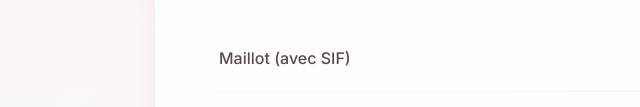
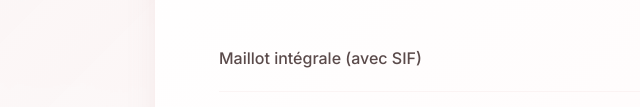
Before and after one commit to anasafanif/skepil, a website built with Vite: page index.html in a window 1280 px wide. Both pictures are taken after a click on the button "Maillot & Jambes". Shown: the part 3496-3603 px from the top of the page, 86-726 px from the left. Built offline with nearby package versions, Linux system fonts and the light colour scheme; a web font is replaced by a local one.

Commit message:
fix: Update service name for clarity in index.html, changing "Maillot (avec SIF)" to "Maillot intégrale (avec SIF)" to better reflect the offering.

```diff
--- a/index.html
+++ b/index.html
@@ -170,7 +170,7 @@
                         </li>
                         <li><span class="service-name">Maillot (avec SIF)</span> <span
                                 class="service-price">350 MAD</span></li>
-                        <li><span class="service-name">Maillot (avec SIF)</span> <span
+                        <li><span class="service-name">Maillot intégrale (avec SIF)</span> <span
                                 class="service-price">500 MAD</span></li>
                         <li><span class="service-name">Demi-jambes</span> <span class="service-price">500 MAD</span></li>
                         <li><span class="service-name">Cuisses</span> <span class="service-price">600 MAD</span></li>
```
